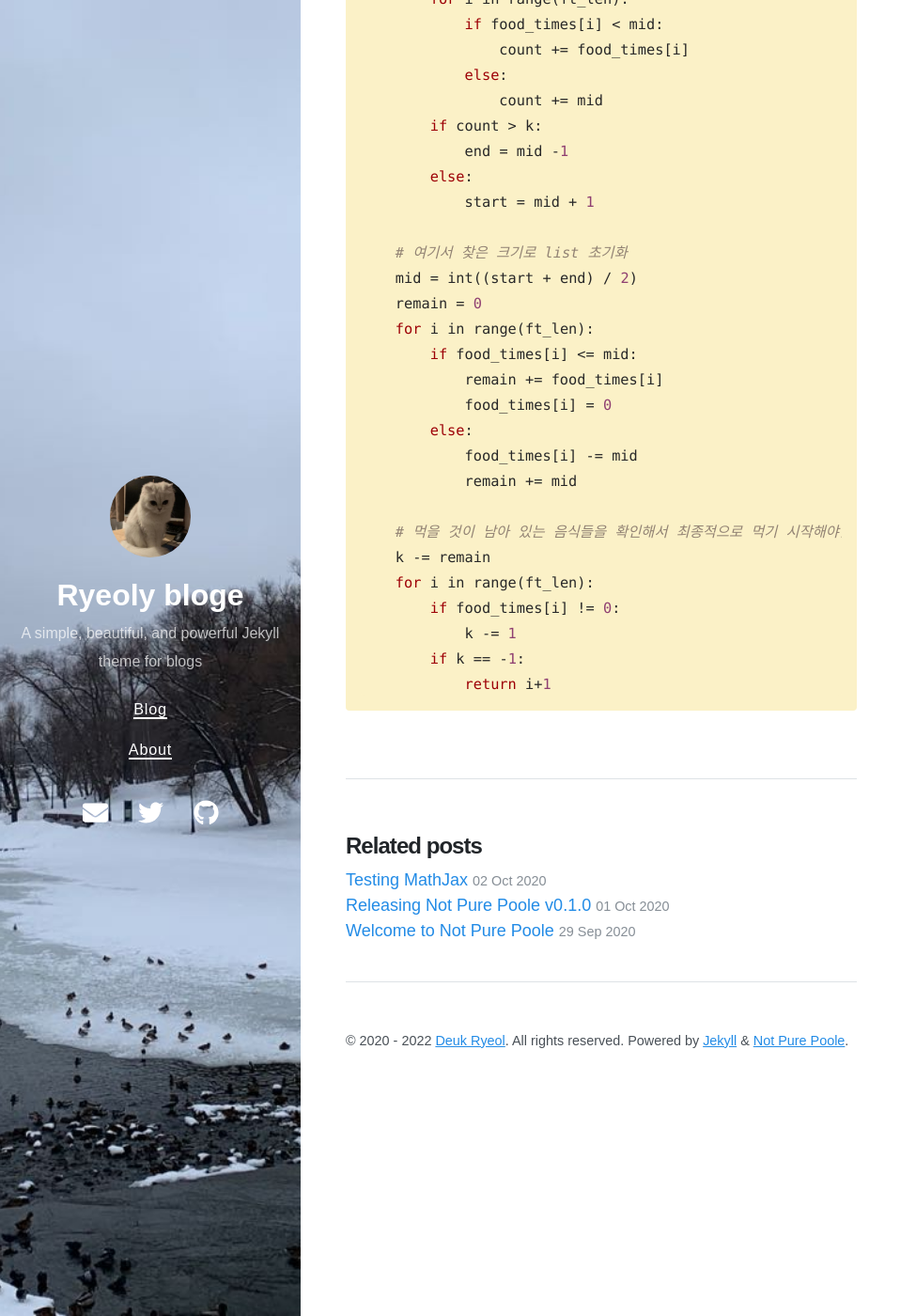
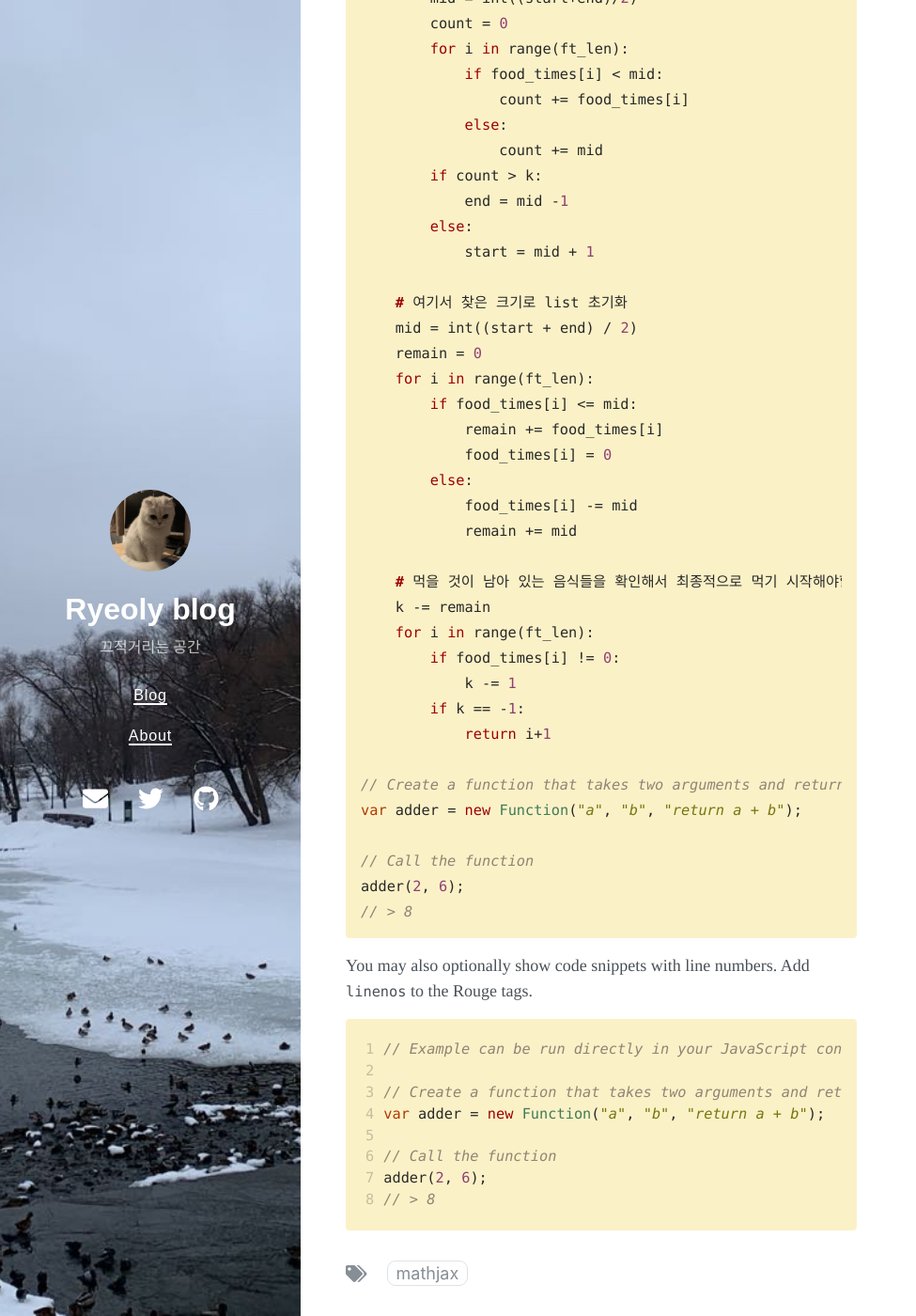
Before and after one commit to Ryeoly/Ryeoly.github.io, a Jekyll site: the page built from _posts/2022-01-25-thiscodte_316.md, in a window 1280 px wide and 1400 px high, scrolled down 996 px. Shown: the whole window at 94% size, without its empty margins (0-975 px from the left). Built offline with Jekyll 4.4.1, drawn with Linux system fonts in a browser that asks for light colours; nearby versions of some CDN libraries; our own code applies the rules of GitHub Pages for plain Markdown files; some of the changed text lies outside the part shown.

Commit message:
first post

````diff
--- a/_config.yml
+++ b/_config.yml
@@ -1,6 +1,6 @@
 # Setup
-title: Ryeoly bloge
-description: A simple, beautiful, and powerful Jekyll theme for blogs
+title: Ryeoly blog
+description: 끄적거리는 공간
 url: https://Ryeoly.github.io
 avatar: /avatar.jpeg
 paginate: 5
@@ -29,12 +29,13 @@ exclude:
 
 # Optimize Jekyl SEO Tag
 twitter:
-  username: Deuk Ryeol
+  username: vszhub
   card: summary
 logo: logo.png
 social:
   name: Deuk Ryeol
   links:
+    - https://twitter.com/vszhub
     - https://github.com/Ryeoly
 google_site_verification: xxxxx
 lang: en
--- a/_posts/2022-01-24-algorithms.md
+++ b/_posts/2022-01-25-thiscodte_316.md
@@ -1,11 +1,9 @@
 ---
-title: [프로그래머스] 무지의 먹방 라이브
-categories:
-  - algorithms_study
-tags:
-  - programmers
-  - binary_search
-toc: true
+layout: post
+title: "[프로그래머스] 무지의 먹방 라이브"
+tags: mathjax
+math: true
+date: 2022-01-24 22:00 +0800
 ---
 
 ### 풀기 전 생각 정리
@@ -15,14 +13,15 @@ toc: true
 1) 시간 k를 기준으로 while문을 반복적으로 돌려, k가 1씩 증가함에 따라 food_times를 갱신하자.
 - 효율성 테스트에서 k의 범위는 1 <= k <= 2*10^13 이므로 불가능한 아이디어
 
+
 2) 원소의 크기 범위가 1 <= 원소 크기 <= 100,000,000이므로 k와 가까운 값을 찾기 위해 기준이 되는 원소 크기를 구해보자.
 - 이분 탐색을 통해 구현해보는 것으로 채택
 
 ### 코드
 
----
+{% highlight js %}
+// Example can be run directly in your JavaScript console
 
-```python
 def solution(food_times, k):
     ft_len = len(food_times)
 
@@ -68,4 +67,24 @@ def solution(food_times, k):
             k -= 1
         if k == -1:
             return i+1
-```
+
+// Create a function that takes two arguments and returns the sum of those arguments
+var adder = new Function("a", "b", "return a + b");
+
+// Call the function
+adder(2, 6);
+// > 8
+{% endhighlight %}
+
+You may also optionally show code snippets with line numbers. Add `linenos` to the Rouge tags.
+
+{% highlight js linenos %}
+// Example can be run directly in your JavaScript console
+
+// Create a function that takes two arguments and returns the sum of those arguments
+var adder = new Function("a", "b", "return a + b");
+
+// Call the function
+adder(2, 6);
+// > 8
+{% endhighlight %}
````
Also changed, not shown: _posts/2020-10-02-testing-mathjax.md (+1 -0 lines).
